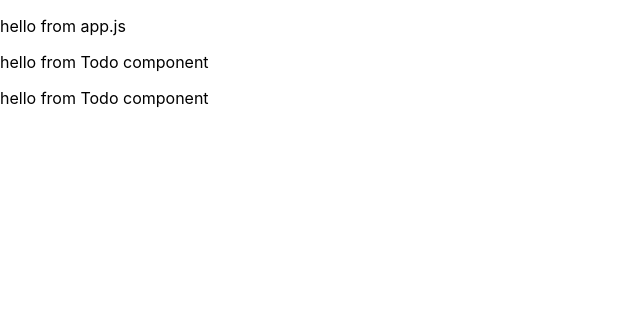
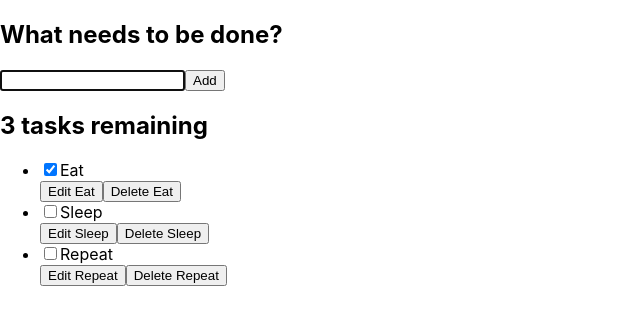
Before and after one commit to ryan-at-cypress/cypress-react-task, a React (Create React App) app: page / in a window 1280 px wide. Shown: the top 324 px of the page, without its empty margins (0-640 px from the left). Built offline with nearby package versions, Linux system fonts and the light colour scheme.

Commit message:
added todo and form compenents from moz-react-todo

```diff
--- a/src/App.js
+++ b/src/App.js
@@ -1,14 +1,64 @@
 import React, { useState } from "react";
+import Form from "./components/Form";
 import Todo from "./components/Todo";
+import { nanoid } from "nanoid";
 
-function App() {
+function App(props) {
+
+  function addTask(name) {
+    const newTask = { id: "todo-" + nanoid(), name: name, completed: false };
+    setTasks([...tasks, newTask]);
+  }
+
+  function deleteTask(id) {
+    // returns array of tasks not equal to the deleted id
+    const remainingTasks = tasks.filter(task => id !== task.id);
+    setTasks(remainingTasks);
+  }
+
+  function toggleTaskCompleted(id) {
+    const updatedTasks = tasks.map(task => {
+      // if this task has the same ID as the edited task
+      if (id === task.id) {
+        // use object spread to make a new object
+        // whose `completed` prop has been inverted
+        return {...task, completed: !task.completed}
+      }
+      return task;
+    });
+    setTasks(updatedTasks);
+  }
+
+  const [tasks, setTasks] = useState(props.tasks);
+
+  // maps objects from DATA to taskList
+  const taskList = tasks.map(task => (
+    <Todo
+        id={task.id}
+        name={task.name}
+        completed={task.completed}
+        key={task.id}
+        toggleTaskCompleted={toggleTaskCompleted}
+        deleteTask={deleteTask}
+      />
+    )
+  );
+
+  // get lenght of task length
+  const tasksNoun = taskList.length !== 1 ? 'tasks' : 'task';
+  const headingText = `${taskList.length} ${tasksNoun} remaining`;
+
   return (
-    <div className="App">
-      <header className="App-header">
-        <p>hello from app.js</p>
-        <Todo />
-        <Todo />
-      </header>
+    <div className="todoapp stack-large">
+      <Form addTask={addTask} />
+      <h2 id="list-heading">{headingText}</h2>
+      <ul
+        // role="list"
+        className="todo-list stack-large stack-exception"
+        aria-labelledby="list-heading"
+      >
+        {taskList}
+      </ul>
     </div>
   );
 }
--- /dev/null
+++ b/src/components/Form.js
@@ -0,0 +1,45 @@
+import React, { useState } from "react";
+
+function Form(props) {
+  // sets initial name, defines function to modify name, array destructoring for name and setName
+  const [name, setName] = useState('');
+
+  // overrides default function of onSubmit, set in <form> attribute
+  // calls addTask in app.js, to set the name of the task
+  // TODO: add some verification for valid input
+  function handleSubmit(e) {
+    e.preventDefault();
+    props.addTask(name);
+    setName("");
+  }
+
+  // get user input text, set in <input> attribute
+  function handleChange(e) {
+    setName(e.target.value);
+  }
+
+  return (
+    <form onSubmit={handleSubmit}>
+      <h2 className="label-wrapper">
+        <label htmlFor="new-todo-input" className="label__lg">
+          What needs to be done?
+        </label>
+      </h2>
+      <input
+        type="text"
+        id="new-todo-input"
+        className="input input__lg"
+        name="text"
+        autoComplete="off"
+        autoFocus={true}
+        value={name}
+        onChange={handleChange}
+      />
+      <button type="submit" className="btn btn__primary btn__lg">
+        Add
+      </button>
+    </form>
+  );
+}
+
+export default Form;
--- a/src/components/Todo.js
+++ b/src/components/Todo.js
@@ -1,9 +1,31 @@
 import React from "react";
 
-function Todo(props) {
+export default function Todo(props) {
     return (
-        <p>hello from Todo component</p>
+        <li className="todo stack-small">
+          <div className="c-cb">
+          <input
+            id={props.id}
+            type="checkbox"
+            defaultChecked={props.completed}
+            onChange={() => props.toggleTaskCompleted(props.id)}
+          />
+            <label className="todo-label" htmlFor={props.id}>
+              {props.name}
+            </label>
+          </div>
+          <div className="btn-group">
+            <button type="button" className="btn">
+              Edit <span className="visually-hidden">{props.name}</span>
+            </button>
+            <button
+              type="button"
+              className="btn btn__danger"
+              onClick={() => props.deleteTask(props.id)}
+            >
+              Delete <span className="visually-hidden">{props.name}</span>
+            </button>
+          </div>
+        </li>
     );
-}
-
-export default Todo;
+  }
--- a/src/index.js
+++ b/src/index.js
@@ -4,9 +4,16 @@ import './index.css';
 import App from './App';
 import reportWebVitals from './reportWebVitals';
 
+// An arrary of objects to represent our initial todos
+const DATA = [
+  { id: "todo-0", name: "Eat", completed: true },
+  { id: "todo-1", name: "Sleep", completed: false },
+  { id: "todo-2", name: "Repeat", completed: false }
+];
+
 ReactDOM.render(
   <React.StrictMode>
-    <App />
+    <App tasks = {DATA} />
   </React.StrictMode>,
   document.getElementById('root')
 );
```
